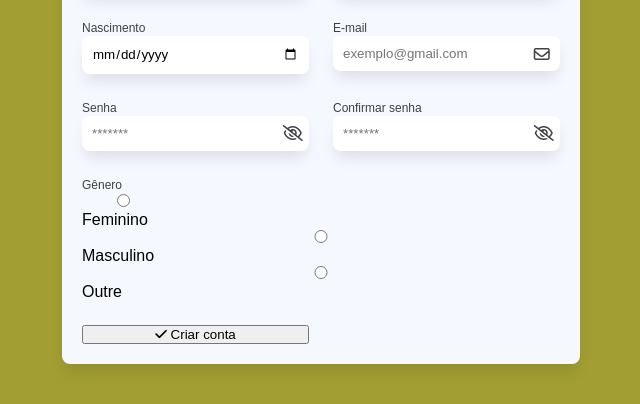
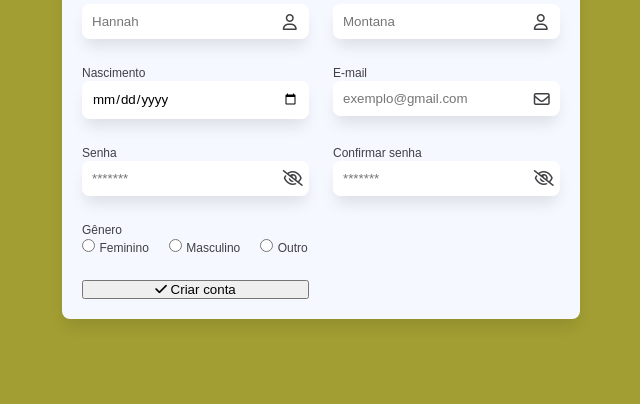
Before and after one commit to jandirapedrosa/multi_exerc, a plain HTML site: page index.html in a window 1280 px wide. Shown: the part 292-696 px from the top of the page, without its empty margins (319-959 px from the left). Drawn offline with Linux system fonts and the light colour scheme.

Commit message:
continuação da organização do HTML

```diff
--- a/index.html
+++ b/index.html
@@ -10,6 +10,7 @@
 <body>
 
   <main id="form_container">
+
 <!--Cabeçalho com título-->
     <header id="form_header">
         <h1 id="form_title">
@@ -143,71 +144,33 @@
           </div>
         </section>
 
-<!--Gênero box-->
+<!--Género-->
         <aside class="radio-container">
-          <label class="form-label">
-            Gênero
-          </label>
-<!--Gênero feminino-->
-        <section id="gender_inputs">
+          <label class="form-label">Gênero</label>
+          <div id="gender_inputs">
+            <!-- Gênero feminino -->
             <div class="radio_box">
-            <input
-              type="radio"
-              name="gender"
-              id="female"
-              class="form-control"
-              value="female"
-            >
-              <label
-                for="female"
-                class="form-lable"
-              >
-                Feminino
-              </label>
-            </input>
-          </div>
-        </section>
-
-<!---Gênero masculino-->
-        <div class="radio_box">
-          <input
-            type="radio"
-            name="gender"
-            id="male"
-            class="form-control"
-            value="male"
-          >
-            <label
-              for="male"
-              class="form-lable"
-            >
-              Masculino
-            </label>
-          </input>
+              <input type="radio" name="gender" id="female" class="gender-input" value="female">
+              <label for="female" class="form-label">Feminino</label>
             </div>
 
-<!---Gênero outre-->
+            <!-- Gênero masculino -->
             <div class="radio_box">
-          <input
-            type="radio"
-            name="gender"
-            id="other"
-            class="form-control"
-            value="other"
-          >
-            <label
-              for="other"
-              class="form-lable"
-            >
-              Outre
-            </label>
-          </input>
+              <input type="radio" name="gender" id="male" class="gender-input" value="male">
+              <label for="male" class="form-label">Masculino</label>
+            </div>
+
+            <!-- Gênero outro -->
+            <div class="radio_box">
+              <input type="radio" name="gender" id="other" class="gender-input" value="other">
+              <label for="other" class="form-label">Outro</label>
+            </div>
           </div>
         </aside>
 
+<!--Botão criar conta-->
         <button type="submit" class="btn_default">
-        <i class="fa-solid fa-check"></i>
-        Criar conta
+          <i class="fa-solid fa-check"></i> Criar conta
         </button>
 
       </article>
```
Lines whose indentation alone changed are shown as unchanged.
